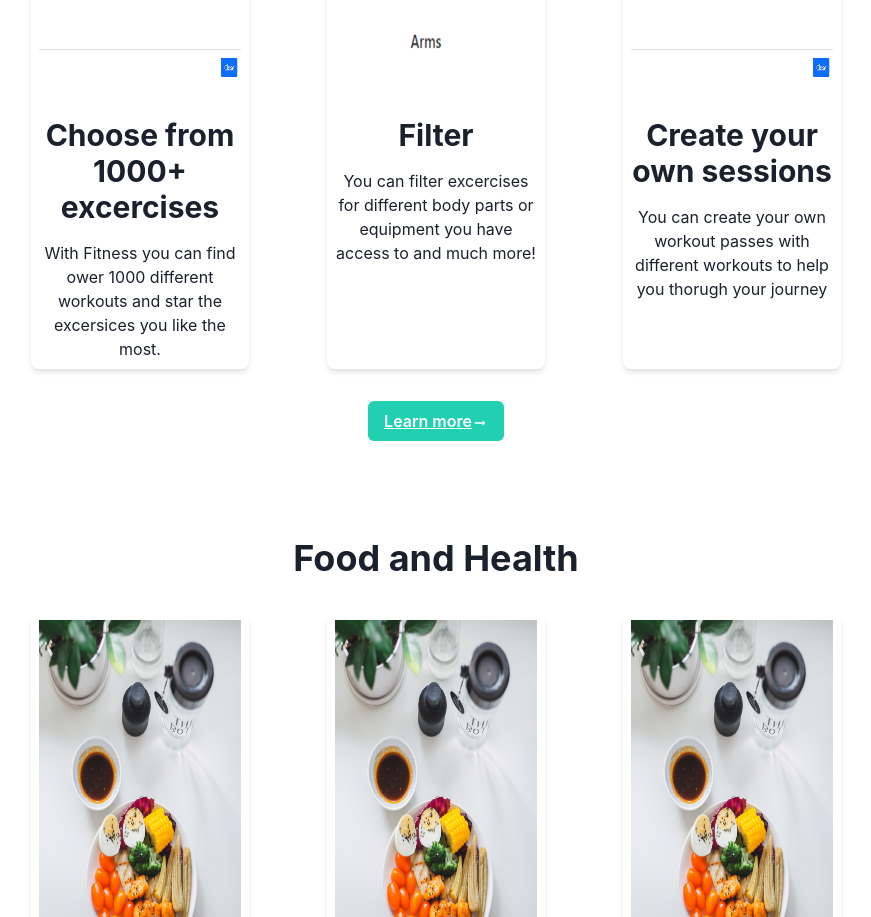
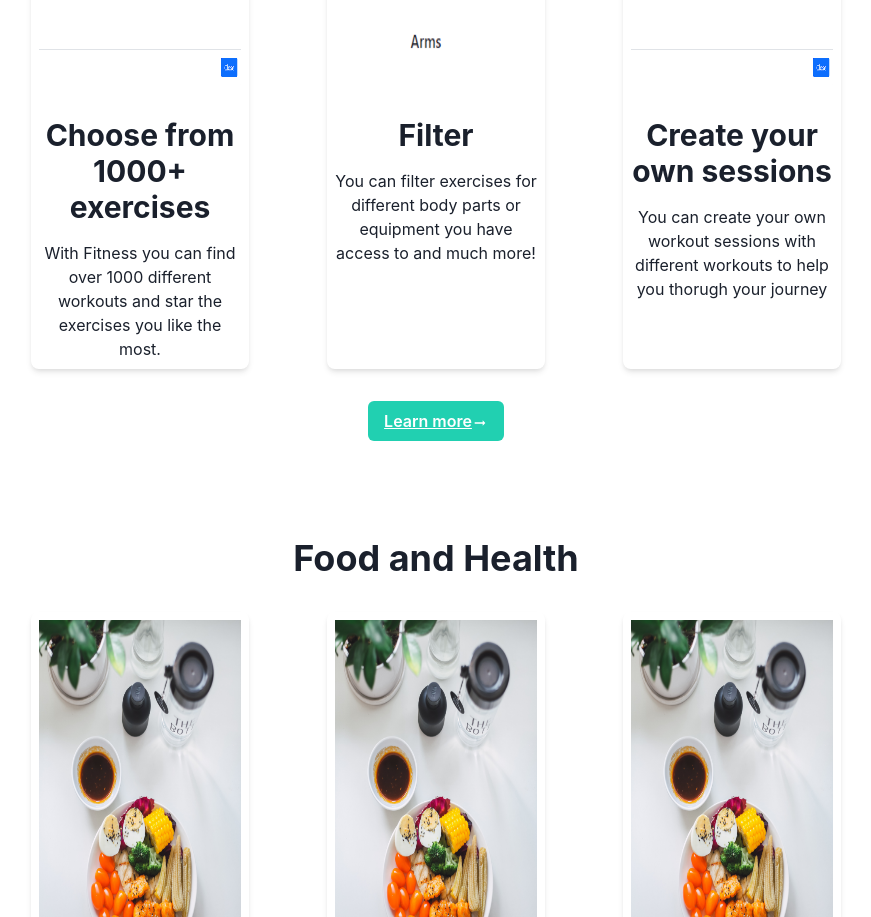
Before and after one commit to Mange99/Janet-Jackson, a React (Create React App) app: page / in a window 1280 px wide. Shown: the part 1378-2295 px from the top of the page, without its empty margins (204-1075 px from the left). Built offline with nearby package versions, Linux system fonts and the light colour scheme.

Commit message:
changed collor scroll down button

```diff
--- a/src/pages/Hero.tsx
+++ b/src/pages/Hero.tsx
@@ -46,7 +46,7 @@ const Hero = ({ scrollToNext }: HeroProps) => {
         border="2px"
         textColor="white"
         _focus={{ boxShadow: 0 }}
-        _hover={{ textColor: "black" }}
+        _hover={{ bgColor: "#21D0B1" }}
         borderColor="#21D0B1"
         top="85%"
         right={0}
--- a/src/pages/LandingPage.tsx
+++ b/src/pages/LandingPage.tsx
@@ -10,7 +10,7 @@ import {
 } from "@chakra-ui/react";
 import { MutableRefObject, useRef } from "react";
 import Hero from "./Hero";
-import Excercise from "../res/images/excercise.png";
+import Exercise from "../res/images/excercise.png";
 import Food from "../res/images/exampleFood.png";
 import Filter from "../res/images/filter.png";
 
@@ -50,23 +50,23 @@ const LandingPage = () => {
         <Grid templateColumns="repeat(3, 1fr)" gap={6} mt={8}>
           <GridItem w="80%" margin="auto" height="100%">
             <SummarizeCard
-              image={Excercise}
-              title="Choose from 1000+ excercises"
-              description="With Fitness you can find ower 1000 different workouts and star the excersices you like the most."
+              image={Exercise}
+              title="Choose from 1000+ exercises"
+              description="With Fitness you can find over 1000 different workouts and star the exercises you like the most."
             />
           </GridItem>
           <GridItem w="80%" margin="auto" height="100%">
             <SummarizeCard
               image={Filter}
               title="Filter"
-              description="You can filter excercises for different body parts or equipment you have access to and much more!"
+              description="You can filter exercises for different body parts or equipment you have access to and much more!"
             />
           </GridItem>
           <GridItem w="80%" margin="auto" height="100%">
             <SummarizeCard
-              image={Excercise}
+              image={Exercise}
               title="Create your own sessions"
-              description="You can create your own workout passes with different workouts to help you thorugh your journey"
+              description="You can create your own workout sessions with different workouts to help you thorugh your journey"
             />
           </GridItem>
         </Grid>
```
